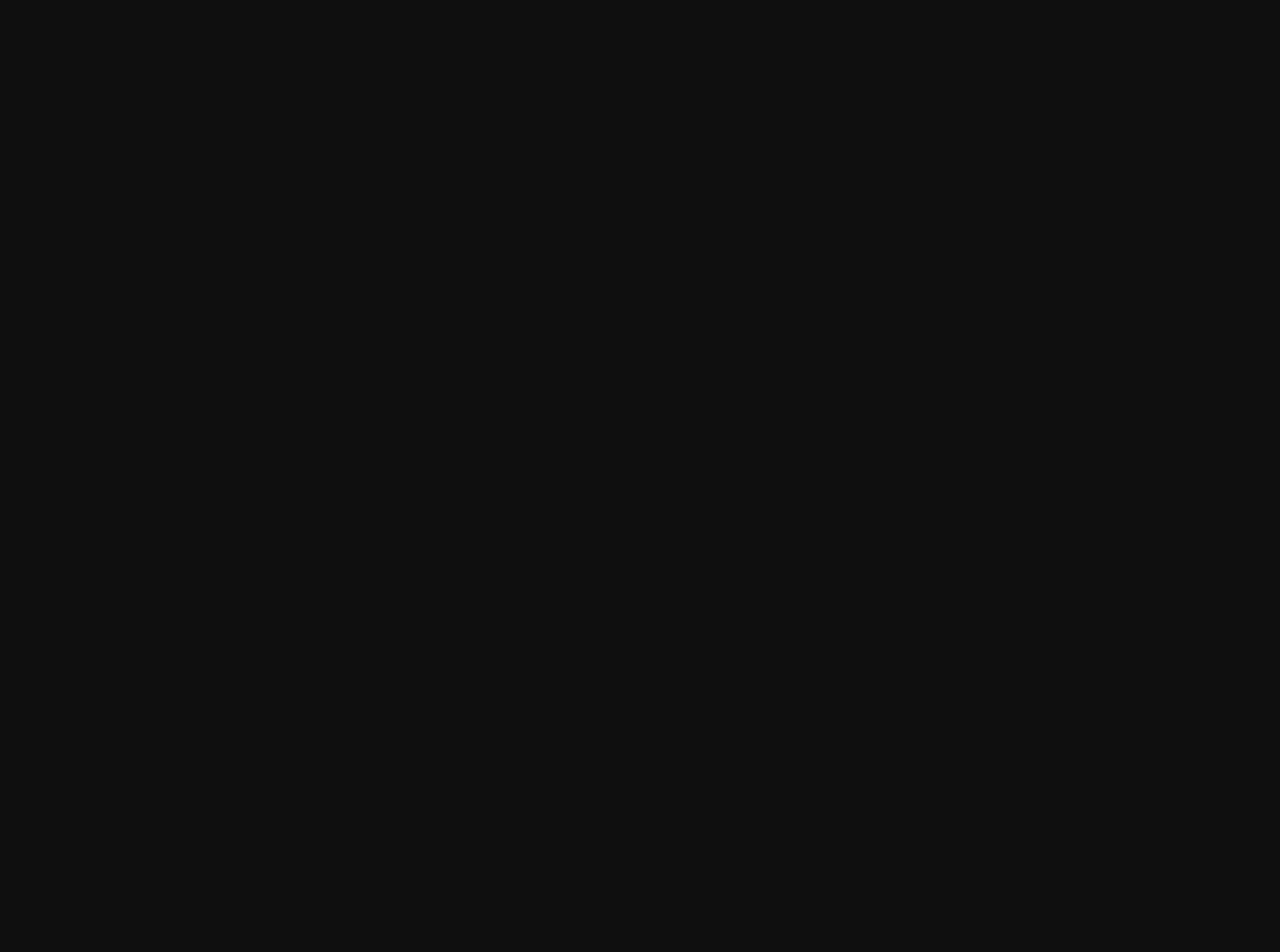
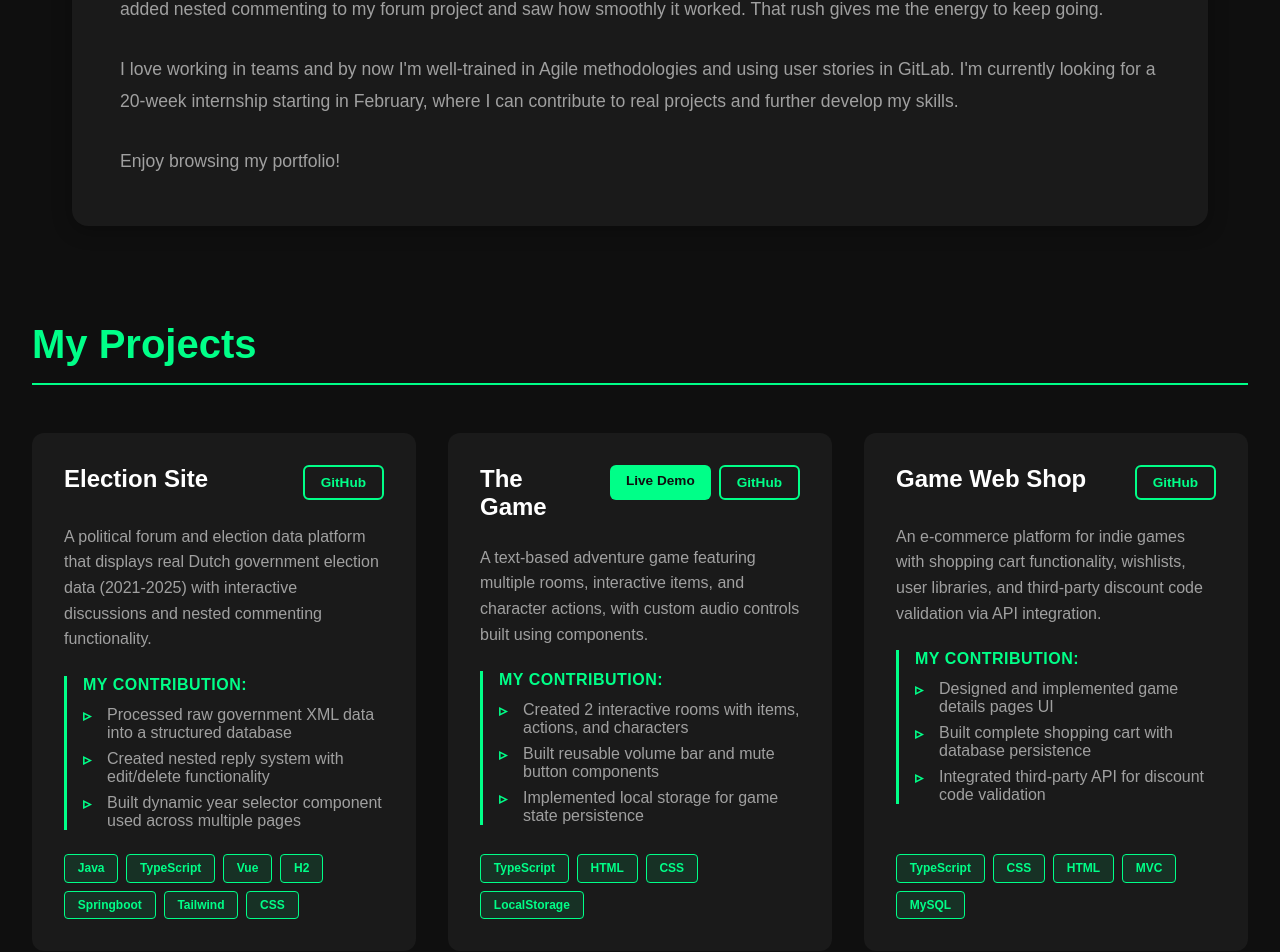
Before and after one commit to Matisse2k/portofolio, a Vue app: page / in a window 1280 px wide. Shown: the part 611-1563 px from the top of the page. Before the commit the page ends 800 px from the top, so only its background shows below. Built offline with nearby package versions, Linux system fonts and the light colour scheme; the HTML template or start-up script is replaced by a standard one.

Commit message:
feat(Projects): create projects component and add it to App.vue

```diff
--- a/src/App.vue
+++ b/src/App.vue
@@ -1,11 +1,16 @@
 <template>
   <div id="app">
     <AboutMe />
+  </div>
+
+  <div id="app">
+    <Projects />
   </div>
 </template>
 
 <script setup lang="ts">
 import AboutMe from './components/AboutMe.vue'
+import Projects from './components/Projects.vue'
 </script>
 
 <style>
--- a/src/components/AboutMe.vue
+++ b/src/components/AboutMe.vue
@@ -14,13 +14,16 @@
 
         <div class="description">
           <p>
-            Hey! Ik ben Matisse, op dit moment 2e jaars Software Engineering student.
-            Ik vind het leuk om probleemoplossend te denken en mooie functies, applicaties
-            en websites te maken. Tot nu toe heb ik vooral aan schoolprojecten gewerkt,
-            maar ben nu klaar om meer te doen! Ik ben leergierig en werk graag in teams.
-            Inmiddels ben ik al goed gedrilled met Agile werken en het gebruik maken van
-            user stories in GitLab. Veel plezier met het bekijken van mijn portfolio!
-          </p>
+            Hey! I'm Matisse Ben Addi, a 2nd year Software Engineering student.</p>
+            &nbsp;
+          <p> During my studies, I've gained experience with full-stack development: from building responsive interfaces with Vue, TypeScript, and Tailwind, to setting up backends in Java with databases like MySQL, PostgreSQL, and H2. I enjoy problem-solving and love creating functional applications that also look great.</p>
+            &nbsp;
+            <p>  So far, I've mainly worked on school projects, but each project gives me the opportunity to learn new things and grow as a developer. What really motivates me is that moment when your code finally works and looks exactly how you envisioned it - like recently when I added nested commenting to my forum project and saw how smoothly it worked. That rush gives me the energy to keep going.</p>
+            &nbsp;
+              <p> I love working in teams and by now I'm well-trained in Agile methodologies and using user stories in GitLab. I'm currently looking for a 20-week internship starting in February, where I can contribute to real projects and further develop my skills.</p>
+            &nbsp;
+                <p>Enjoy browsing my portfolio!</p>
+
         </div>
       </div>
     </div>
--- /dev/null
+++ b/src/components/Projects.vue
@@ -0,0 +1,245 @@
+<template>
+  <section class="projects">
+    <h1>My Projects</h1>
+
+    <div class="projects-grid">
+      <div v-for="project in projects" :key="project.name" class="project-card">
+        <div class="project-header">
+          <h2>{{ project.name }}</h2>
+          <div class="project-links">
+            <a v-if="project.liveUrl" :href="project.liveUrl" target="_blank" class="link-btn live">
+              Live Demo
+            </a>
+            <a :href="project.githubUrl" target="_blank" class="link-btn github">
+              GitHub
+            </a>
+          </div>
+        </div>
+
+        <p class="description">{{ project.description }}</p>
+
+        <div class="contribution">
+          <h3>My Contribution:</h3>
+          <ul>
+            <li v-for="(item, index) in project.contribution" :key="index">{{ item }}</li>
+          </ul>
+        </div>
+
+        <div class="tech-stack">
+          <span v-for="tech in project.techStack" :key="tech" class="tech-tag">
+            {{ tech }}
+          </span>
+        </div>
+      </div>
+    </div>
+  </section>
+</template>
+
+<script setup lang="ts">
+const projects = [
+  {
+    name: "Election Site",
+    description: "A political forum and election data platform that displays real Dutch government election data (2021-2025) with interactive discussions and nested commenting functionality.",
+    contribution: [
+      "Processed raw government XML data into a structured database",
+      "Created nested reply system with edit/delete functionality",
+      "Built dynamic year selector component used across multiple pages"
+    ],
+    techStack: ["Java", "TypeScript", "Vue", "H2", "Springboot", "Tailwind", "CSS"],
+    githubUrl: "https://github.com/Matisse2k/election-site",
+    liveUrl: "" // Add if you deploy it
+  },
+  {
+    name: "The Game",
+    description: "A text-based adventure game featuring multiple rooms, interactive items, and character actions, with custom audio controls built using components.",
+    contribution: [
+      "Created 2 interactive rooms with items, actions, and characters",
+      "Built reusable volume bar and mute button components",
+      "Implemented local storage for game state persistence"
+    ],
+    techStack: ["TypeScript", "HTML", "CSS", "LocalStorage"],
+    githubUrl: "https://github.com/Matisse2k/the-game-1st-year-project",
+    liveUrl: "https://the-game-1st-year-project-web.vercel.app/"
+  },
+  {
+    name: "Game Web Shop",
+    description: "An e-commerce platform for indie games with shopping cart functionality, wishlists, user libraries, and third-party discount code validation via API integration.",
+    contribution: [
+      "Designed and implemented game details pages UI",
+      "Built complete shopping cart with database persistence",
+      "Integrated third-party API for discount code validation"
+    ],
+    techStack: ["TypeScript", "CSS", "HTML", "MVC", "MySQL"],
+    githubUrl: "https://github.com/Matisse2k/the-game-shop",
+    liveUrl: ""
+  }
+];
+</script>
+
+<style scoped>
+.projects {
+    padding: 4rem 2rem;
+    max-width: 1400px;
+    margin: 0 auto;
+}
+
+h1 {
+    font-size: 2.5rem;
+    margin-bottom: 3rem;
+    color: var(--accent);
+    border-bottom: 2px solid var(--accent);
+    padding-bottom: 1rem;
+}
+
+.projects-grid {
+    display: grid;
+    grid-template-columns: repeat(auto-fit, minmax(350px, 1fr));
+    gap: 2rem;
+}
+
+.project-card {
+    background-color: var(--bg-secondary);
+    border-radius: 12px;
+    padding: 2rem;
+    display: flex;
+    flex-direction: column;
+    gap: 1.5rem;
+    transition: transform 0.3s ease, box-shadow 0.3s ease;
+}
+
+.project-card:hover {
+    transform: translateY(-5px);
+    box-shadow: 0 8px 30px rgba(0, 255, 136, 0.2);
+}
+
+.project-header {
+    display: flex;
+    justify-content: space-between;
+    align-items: flex-start;
+    gap: 1rem;
+}
+
+h2 {
+    font-size: 1.5rem;
+    color: var(--text-primary);
+    margin: 0;
+}
+
+.project-links {
+    display: flex;
+    gap: 0.5rem;
+    flex-shrink: 0;
+}
+
+.link-btn {
+    padding: 0.5rem 1rem;
+    border-radius: 6px;
+    text-decoration: none;
+    font-size: 0.85rem;
+    font-weight: 600;
+    transition: all 0.3s ease;
+}
+
+.link-btn.live {
+    background-color: var(--accent);
+    color: var(--bg-primary);
+}
+
+.link-btn.live:hover {
+    background-color: #00cc6a;
+    transform: scale(1.05);
+}
+
+.link-btn.github {
+    background-color: transparent;
+    color: var(--accent);
+    border: 2px solid var(--accent);
+}
+
+.link-btn.github:hover {
+    background-color: var(--accent);
+    color: var(--bg-primary);
+}
+
+.description {
+    color: var(--text-secondary);
+    line-height: 1.6;
+    margin: 0;
+}
+
+.contribution {
+    border-left: 3px solid var(--accent);
+    padding-left: 1rem;
+}
+
+.contribution h3 {
+    font-size: 1rem;
+    color: var(--accent);
+    margin: 0 0 0.75rem 0;
+    text-transform: uppercase;
+    letter-spacing: 0.5px;
+}
+
+.contribution ul {
+    list-style: none;
+    padding: 0;
+    margin: 0;
+    display: flex;
+    flex-direction: column;
+    gap: 0.5rem;
+}
+
+.contribution li {
+    color: var(--text-secondary);
+    padding-left: 1.5rem;
+    position: relative;
+}
+
+.contribution li::before {
+    content: "▹";
+    position: absolute;
+    left: 0;
+    color: var(--accent);
+    font-weight: bold;
+}
+
+.tech-stack {
+    display: flex;
+    flex-wrap: wrap;
+    gap: 0.5rem;
+    margin-top: auto;
+}
+
+.tech-tag {
+    padding: 0.4rem 0.8rem;
+    background-color: rgba(0, 255, 136, 0.1);
+    border: 1px solid var(--accent);
+    border-radius: 4px;
+    font-size: 0.75rem;
+    color: var(--accent);
+    font-weight: 600;
+}
+
+@media (max-width: 768px) {
+    .projects {
+        padding: 2rem 1rem;
+    }
+
+    .projects-grid {
+        grid-template-columns: 1fr;
+    }
+
+    .project-header {
+        flex-direction: column;
+    }
+
+    .project-links {
+        width: 100%;
+    }
+
+    .link-btn {
+        flex: 1;
+        text-align: center;
+    }
+}
+</style>
```
